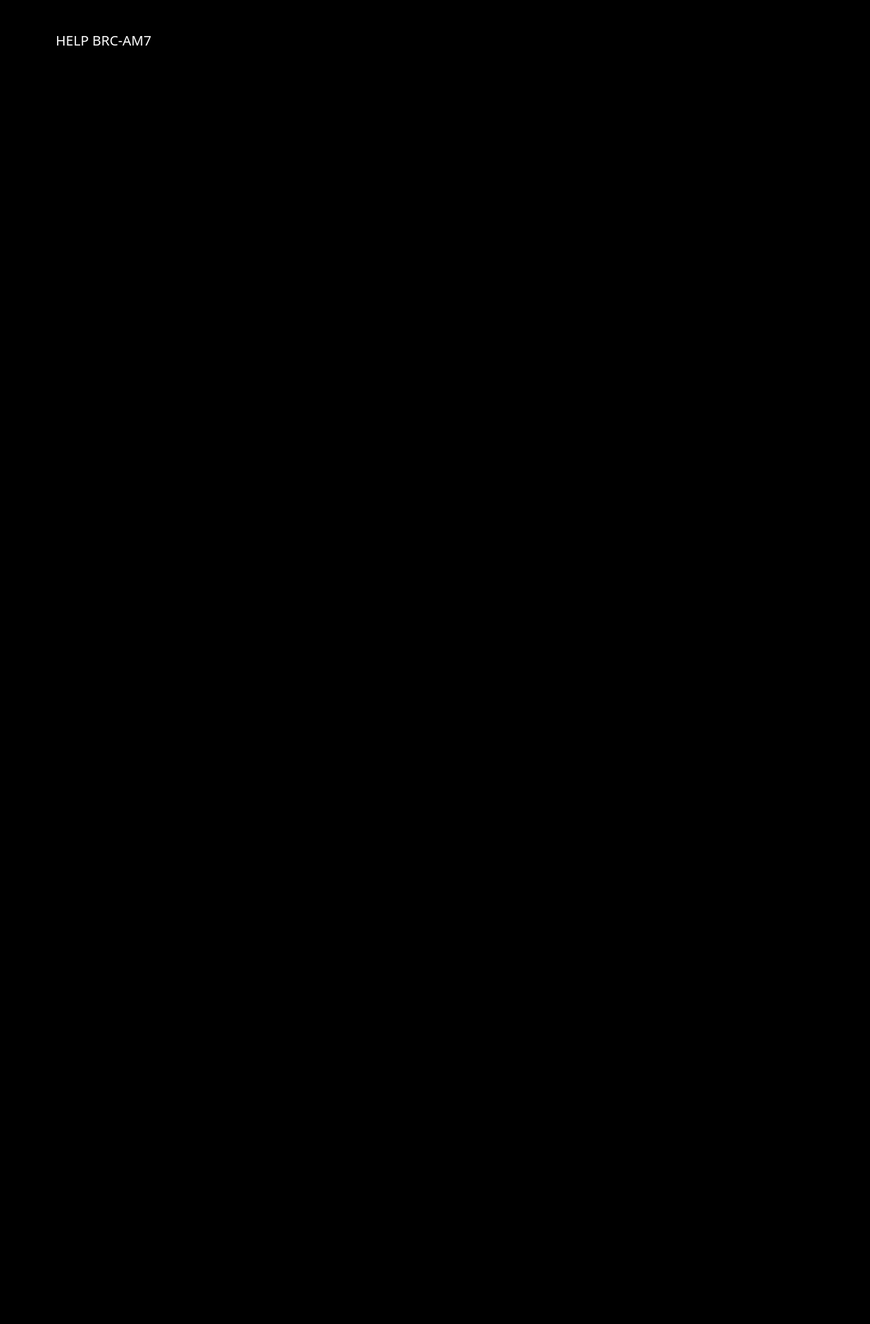
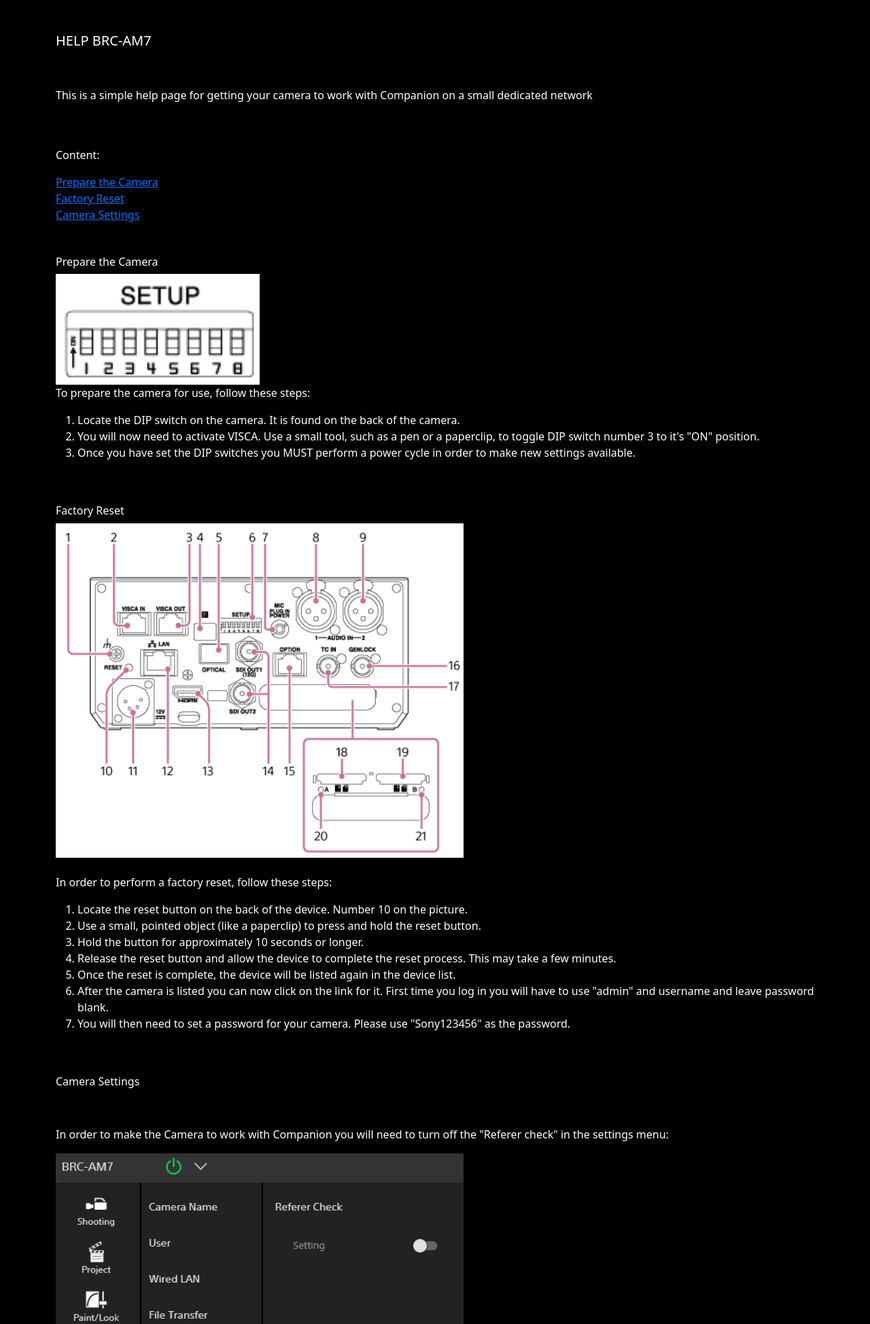
Before and after one commit to petta69/sony-ptz-demo, a FastAPI app: page /help_brc in a window 1280 px wide. Before the commit the part shown is almost empty. Shown: the top 1948 px of the page at 68% size. Before the commit the page ends 67 px from the top, so only its background shows below. Run offline with FastAPI, Linux system fonts and the light colour scheme; parts of the project's set-up code (start-up, migrations or seed data) failed here and were passed over; some libraries are stand-ins or nearby versions.

Commit message:
Updated help text

```diff
--- a/templates/help_brc.html
+++ b/templates/help_brc.html
@@ -4,5 +4,64 @@
     <body>
         <br><br>
         <h5>HELP BRC-AM7</h5>
+        <br><br>
+
+        <p>This is a simple help page for getting your camera to work with Companion on a small dedicated network</p>
+        <br><br>
+
+        <p>Content:</p>
+        <a href="#prepare_camera">Prepare the Camera</a><br>
+        <a href="#factory_reset">Factory Reset</a><br>
+        <a href="#camera_settings">Camera Settings</a><br>
+
+        <br><br>
+        <div id="prepare_camera">
+            <h6>Prepare the Camera</h6>
+            <img src="images/BRC-AM7/brc-am7_dip_switch_2.png" alt="DIPSwitch" style="width: 100%; max-width: 300px;"><br>
+
+            <p>
+                To prepare the camera for use, follow these steps:
+            </p>
+                        <ol>
+                <li>Locate the DIP switch on the camera. It is found on the back of the camera.</li>
+                <li>You will now need to activate VISCA. Use a small tool, such as a pen or a paperclip, to toggle DIP switch number 3 to it's "ON" position.</li>
+                <li>Once you have set the DIP switches you MUST perform a power cycle in order to make new settings available.</li>
+            </ol>
+
+
+        </div>
+
+
+        <br><br>
+        <div id="factory_reset">
+            <h6>Factory Reset</h6>
+            <img src="images/BRC-AM7/brc-am7_dip_switch.png" alt="Factory Reset" style="width: 100%; max-width: 600px;"><br><br>
+            <p>In order to perform a factory reset, follow these steps:</p>
+            <ol>
+                <li>Locate the reset button on the back of the device. Number 10 on the picture.</li>
+                <li>Use a small, pointed object (like a paperclip) to press and hold the reset button.</li>
+                <li>Hold the button for approximately 10 seconds or longer.</li>
+                <li>Release the reset button and allow the device to complete the reset process. This may take a few minutes.</li>
+                <li>Once the reset is complete, the device will be listed again in the device list.</li>
+                <li>After the camera is listed you can now click on the link for it. First time you log in you will have to use "admin" and username and leave password blank.</li>
+                <li>You will then need to set a password for your camera. Please use "Sony123456" as the password.</li>
+            </ol>
+        </div>
+
+
+        <br><br>
+        <div id="camera_settings">
+            <h6>Camera Settings</h6>
+            <br><br>
+            <p>In order to make the Camera to work with Companion you will need to turn off the "Referer check" in the settings menu:</p>
+            <img src="images/BRC-AM7/RefererCheck.png" alt="Referer" style="width: 100%; max-width: 600px;"><br>
+            <p>After you have turned off the "Referer check" you will need to scroll down and click on the "Apply" button in order to save the settings.</p>
+            <br><br>
+            <p>In order to adjust the video output, navigate to the "Output Fromat" section in the "Monitoring" settings menu.</p>
+            <img src="images/BRC-AM7/OutPut.png" alt="Output" style="width: 100%; max-width: 600px;"><br>
+            <p>After you have selected the correct "Output Format" you will need to scroll down and click on the "Apply" button in order to save the settings.</p>
+            <br><br>
+
+        </div>
     </body>
 {% endblock %}
--- a/templates/index.html
+++ b/templates/index.html
@@ -123,9 +123,13 @@
                             <td></td>
                             <td><button type="button" class="btn btn-success" onclick="AutoAssignIP();">Auto assign IP</button></td>
                         </tr>
+                        <tr>
+                            <td> NOTE: Credentials: User - <b>admin</b>, Password - <b>Sony123456</b></td>
+                        </tr>
                     </tbody>
                 </table>
-
+            </div>
+        </div>
         <br><br>
 
         <div class="container-fluid">
```
Also changed, not shown: templates/help_srg.html (+18 -8 lines), images/BRC-AM7/brc-am7_dip_switch.png (added), images/BRC-AM7/brc-am7_dip_switch_2.png (added). Lines whose indentation alone changed are shown as unchanged.
